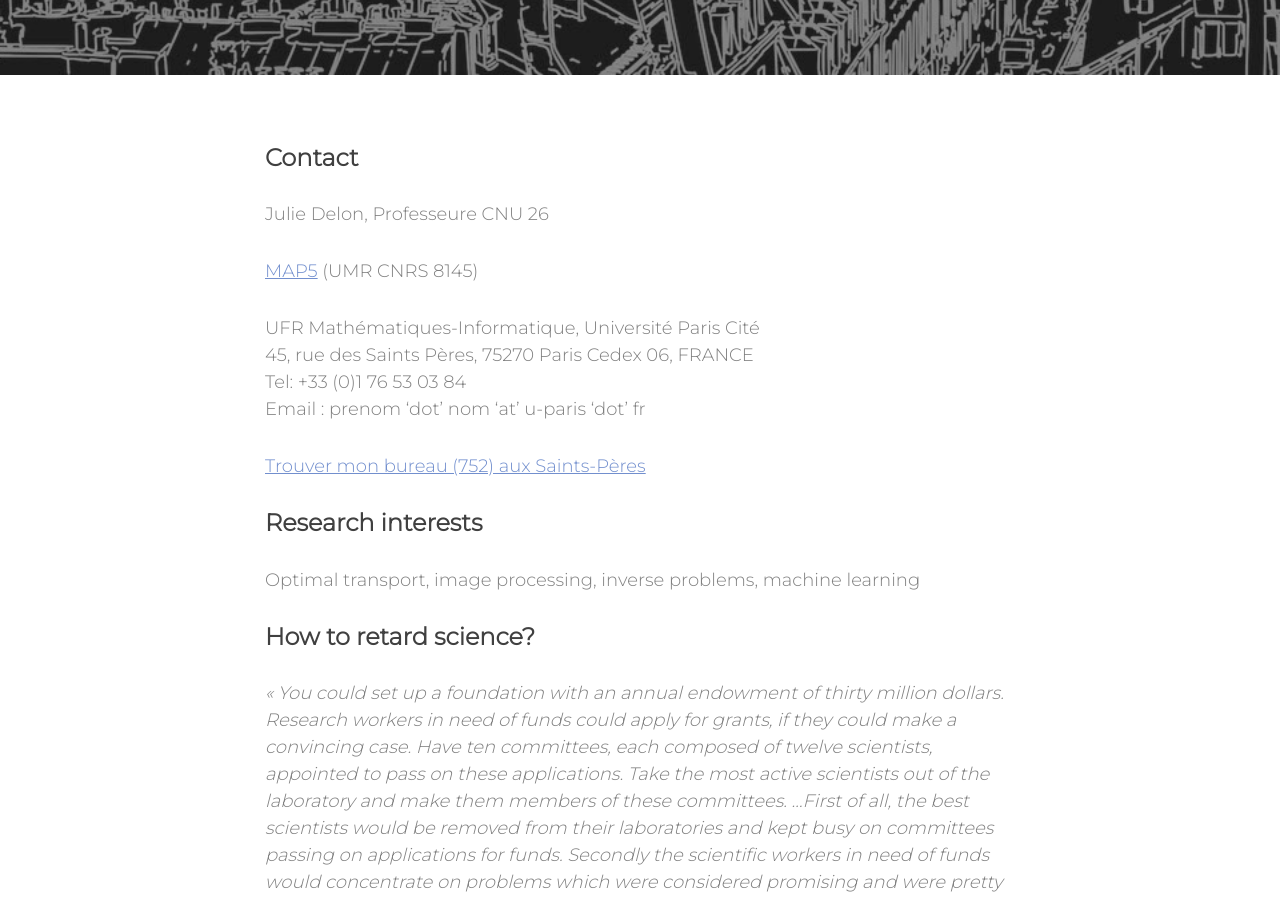
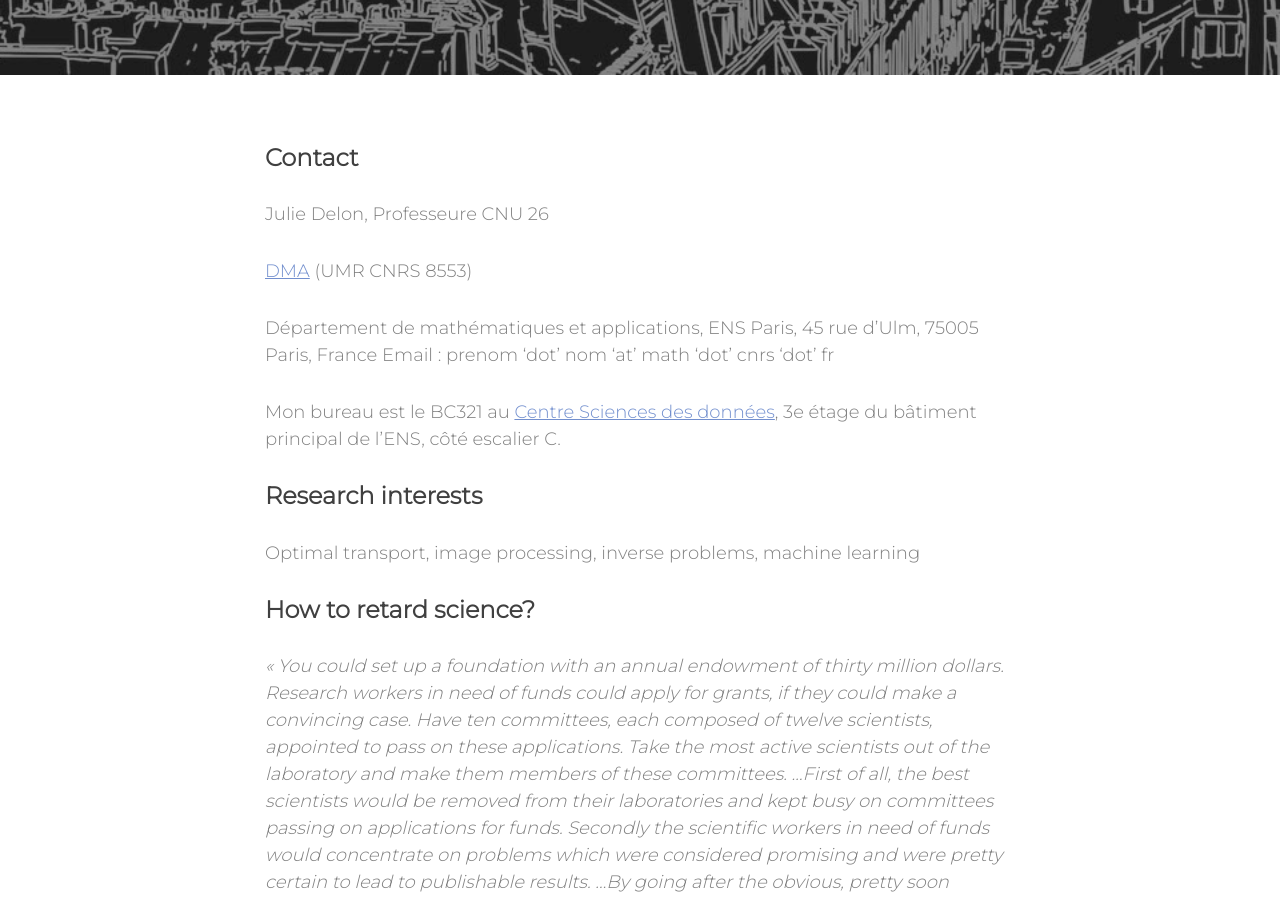
Before and after one commit to judelo/judelo.github.io, a Jekyll site: the page built from index.md, in a window 1280 px wide and 900 px high, scrolled down 725 px. Built offline with Jekyll 4.4.1, drawn with Linux system fonts in a browser that asks for light colours; nearby versions of some CDN libraries.

Commit message:
Update index.md

```diff
--- a/index.md
+++ b/index.md
@@ -8,14 +8,13 @@ header-img: "img/HomeImage.jpeg"
 
 Julie Delon, Professeure CNU 26
 
-[MAP5](http://map5.mi.parisdescartes.fr/) (UMR CNRS 8145)
+[DMA](https://www.math.ens.psl.eu/) (UMR CNRS 8553)
 
-UFR Mathématiques-Informatique, Université Paris Cité
-45, rue des Saints Pères, 75270 Paris Cedex 06, FRANCE
-Tel: +33 (0)1 76 53 03 84
-Email : prenom ‘dot’ nom ‘at’ u-paris ‘dot’ fr
+Département de mathématiques et applications,
+ENS Paris, 45 rue d'Ulm, 75005 Paris, France
+Email : prenom ‘dot’ nom ‘at’ math ‘dot’ cnrs 'dot' fr
 
-[Trouver mon bureau (752) aux Saints-Pères](pages/comment-venir.md)
+Mon bureau est le BC321 au [Centre Sciences des données](https://csd.ens.psl.eu/?Presentation-du-CDD), 3e étage du bâtiment principal de l’ENS, côté escalier C.
 
 
 ### Research interests
```
